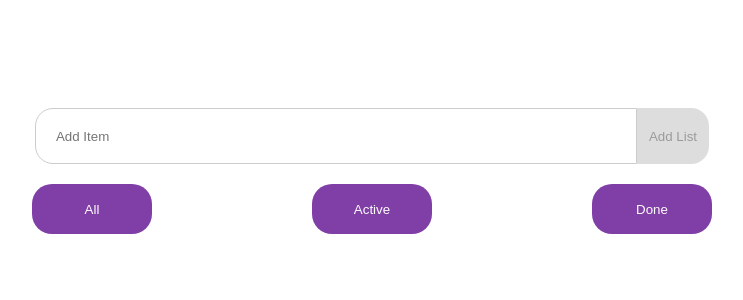
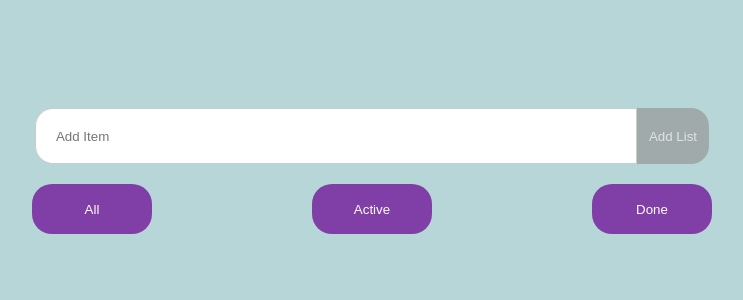
Before and after one commit to rabia-rajpot/todolist, a React (Create React App) app: page / in a window 1280 px wide. Shown: the top 300 px of the page, without its empty margins (268-1011 px from the left). Built offline with nearby package versions, Linux system fonts and the light colour scheme.

Commit message:
updated css file

```diff
--- a/src/input.css
+++ b/src/input.css
@@ -1,6 +1,6 @@
-/* body{
-    background-color: #c49b9b;
-    max-width: 200vh;
+ body{
+    background-color: #8dbfc3a3;
+
 }
 /* .field {
   margin-top: 50px;
@@ -102,8 +102,8 @@ h1 {
   color: rgb(253, 251, 251);
 }
 .btn:disabled {
-  background-color: #cccccc;
-  color: #666666;
+  background-color: #969494;
+  color: rgb(243, 235, 235);
   opacity: 0.65;
   cursor: not-allowed;
 }
@@ -126,6 +126,7 @@ h1 {
   width: 85vh;
   display: flex;
   justify-content: space-between;
+  align-items: flex-start;
   gap: 20px;
   margin-bottom: 10px;
 }
@@ -133,7 +134,7 @@ h1 {
   font-family: sans-serif;
   font-size: 24px;
   display: flex;
-  align-items: center;
+  align-items: flex-start;
   color: rgb(87, 83, 83);
   margin-bottom: 10px;
 
@@ -143,8 +144,8 @@ h1 {
 }
 .custom-checkbox {
   margin-right: 10px;
-  width: 18px;
-  height: 18px;
+  min-width: 20px;
+  height: 20px;
   border-radius: 50%;
   border: 3px solid rgb(128, 63, 166);
   display: inline-block;
@@ -156,8 +157,8 @@ h1 {
   position: absolute;
   top: 50%;
   left: 50%;
-  width: 14px;
-  height: 14px;
+  width: 13px;
+  height: 13px;
   border-radius: 50%;
   background: rgb(128, 63, 166);
   transform: translate(-50%, -50%);
```
